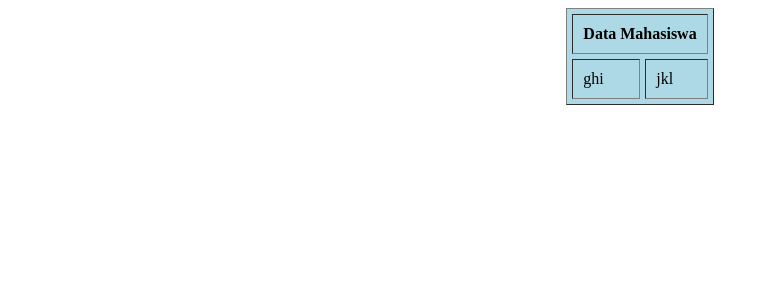
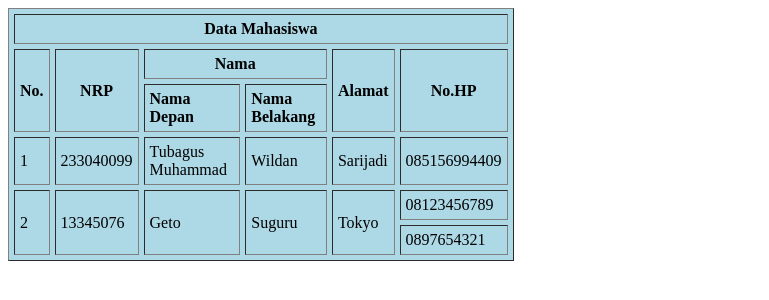
Before and after one commit to tubagusmw/itw2023_233040099, a plain HTML site: page latihan/latihan2/L2a233040099.html in a window 1280 px wide. Shown: the whole page, without its empty margins (0-769 px from the left). Drawn offline with Linux system fonts and the light colour scheme.

Commit message:
mengerjakan L2a

```diff
--- a/latihan/latihan2/L2a233040099.html
+++ b/latihan/latihan2/L2a233040099.html
@@ -1,21 +1,49 @@
-<html>
+<!DOCTYPE html>
+<html lang="en">
   <head>
-    <title>Tabel</title>
+    <meta charset="UTF-8" />
+    <meta name="viewport" content="width=device-width, initial-scale=1.0" />
+    <title>Latihan 2a Dzaki</title>
+    <style>
+      table {
+        background-color: lightblue;
+      }
+    </style>
   </head>
   <body>
-    <table
-      align="center"
-      bgcolor="lightblue"
-      border="1"
-      cellspacing="5"
-      cellpadding="10"
-    >
+    <table border="1" width="40%" cellpadding="5" cellspacing="5">
       <tr>
-        <td colspan="6" align="center"><strong>Data Mahasiswa</strong></td>
+        <td colspan="6" align="center"><b>Data Mahasiswa</b></td>
       </tr>
       <tr>
-        <td>ghi</td>
-        <td>jkl</td>
+        <td rowspan="2" align="center"><b>No.</b></td>
+        <td rowspan="2" align="center"><b>NRP</b></td>
+        <td colspan="2" align="center"><b>Nama</b></td>
+        <td rowspan="2" align="center"><b>Alamat</b></td>
+        <td rowspan="2" align="center"><b>No.HP</b></td>
+      </tr>
+      <tr>
+        <td><b>Nama Depan</b></td>
+        <td><b>Nama Belakang</b></td>
+      </tr>
+      <tr>
+        <td>1</td>
+        <td>233040099</td>
+        <td>Tubagus Muhammad</td>
+        <td>Wildan</td>
+        <td>Sarijadi</td>
+        <td>085156994409</td>
+      </tr>
+      <tr>
+        <td rowspan="2">2</td>
+        <td rowspan="2">13345076</td>
+        <td rowspan="2">Geto</td>
+        <td rowspan="2">Suguru</td>
+        <td rowspan="2">Tokyo</td>
+        <td>08123456789</td>
+      </tr>
+      <tr>
+        <td>0897654321</td>
       </tr>
     </table>
   </body>
```
